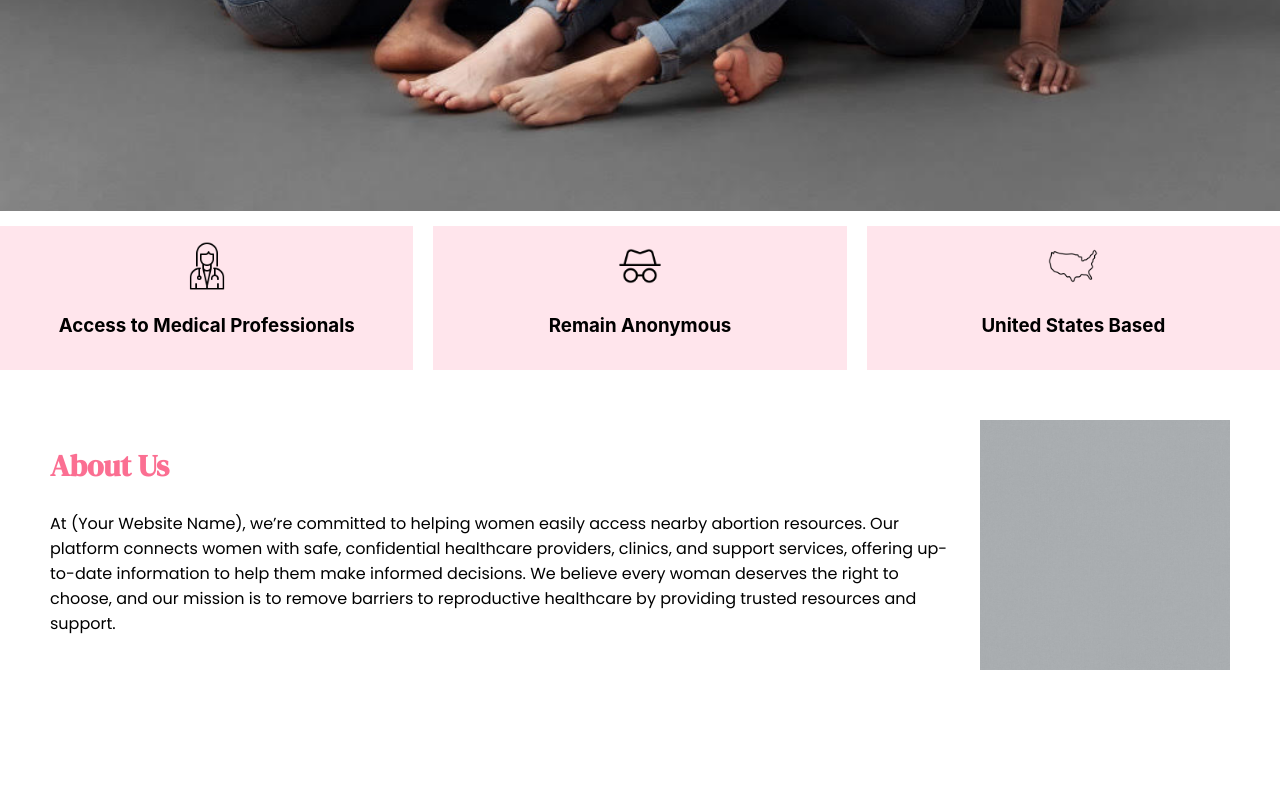
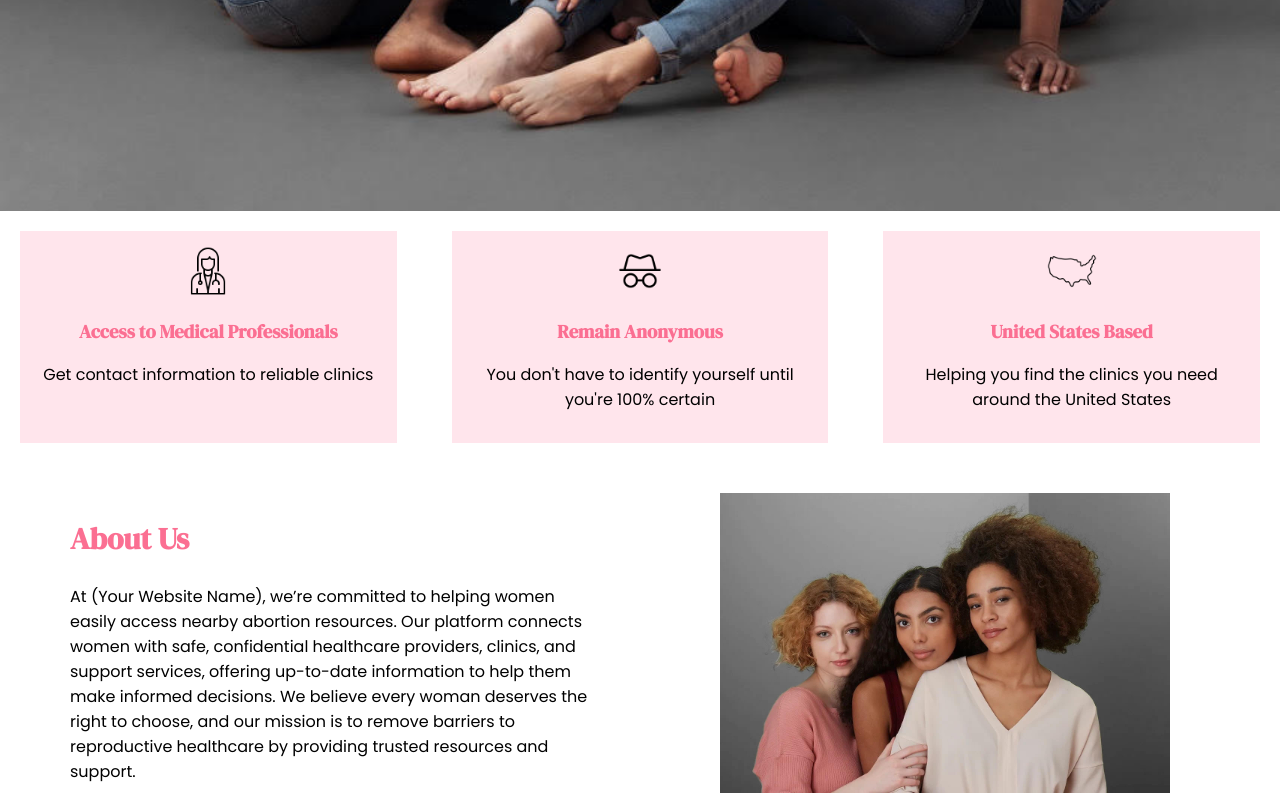
Before and after one commit to kaylainoa/Swamphacks, a React (Create React App) app: page / in a window 1280 px wide. Shown: the part 589-1389 px from the top of the page. Before the commit the page ends 1263 px from the top, so only its background shows below. Built offline with nearby package versions, Linux system fonts and the light colour scheme.

Commit message:
updated about section

```diff
--- a/src/App.css
+++ b/src/App.css
@@ -13,6 +13,8 @@
   }
 }
 
+
+
 h1 {
   font-family: DM Serif Display;
   font-weight: bold;
@@ -20,7 +22,7 @@ h1 {
   font-size: 100px;
 }
 
-h2 {
+h2, h3 {
   font-family: DM Serif Display;
   font-weight: bold;
   color: #fb6f92;
@@ -37,13 +39,14 @@ p {
   background-image: url('Assets/women.jpg');
   background-size: cover;
   background-position: center;
+
 }
 
 .Purpose {
   display: flex;
   justify-content: space-around;
-  gap: 20px;
-  margin-top: 15px;
+  gap: 15px;
+  margin-top: 20px;
   margin-bottom: 50px;
 
 }
@@ -52,6 +55,14 @@ p {
   text-align: center;
   width: 30%;
   padding: 15px;
+  margin-left: 20px;
+  margin-right: 20px;
+}
+
+.column {
+  width: 45%;
+  margin-left: 20px;
+  margin-right: 20px;
 }
 
 #anonymous, #medical-prof {
@@ -82,15 +93,9 @@ p {
   padding: 5%;
 }
 
-.pfp_pic{
-  width: 200px;
-}
-
 .anon-icon, .US-icon, .doctor-icon {
   width: 50px;
 }
-
-
 
 .About-Us {
   margin-left: 50px;
@@ -103,7 +108,14 @@ p {
 }
 
 .about-image {
-  width: 40%;  /* Adjust width as needed */
+  text-align: center;
+}
+
+.Women2 {
+  width: 300%;
+  max-width: 450px;
+  height: auto;
+
 }
 
 .navbar{
--- a/src/Home.js
+++ b/src/Home.js
@@ -6,6 +6,7 @@ import doctor from './Assets/doctor.png';
 import US from './Assets/united-states.png';
 import blank from './Assets/fill-in-img.jpg';
 import homelanding from './Assets/women.jpg';
+import aboutusphoto from './Assets/women2.jpg';
 import {Link} from 'react-router-dom';
 
 
@@ -14,25 +15,28 @@ const Home = () => {
     <div>
 
       <header className="App-header">
-        <h1>Website Name</h1>
+        <h1>My Body My Place</h1>
       </header>
       <div className="Purpose">
         <div class="box" id="medical-prof">
           <img src={doctor} className="doctor-icon"/>
           <h3>Access to Medical Professionals</h3>
+          <p>Get contact information to reliable clinics</p>
         </div>
         <div class="box" id="anonymous">
           <img src={anonymous} className="anon-icon"/>
           <h3>Remain Anonymous</h3>
+          <p>You don't have to identify yourself until you're 100% certain</p>
         </div>
         <div class="box" id="medical-prof">
         <img src={US} className="US-icon"/>
           <h3>United States Based</h3>
+          <p>Helping you find the clinics you need around the United States</p>
         </div>
       </div>
 
       <div className="About-Us">
-        <div className="About-content">
+        <div className="column">
           <h2> About Us</h2>
           <p>At (Your Website Name), we’re committed to helping women easily access nearby abortion resources.
           Our platform connects women with safe, confidential healthcare providers, clinics, and support services,
@@ -41,10 +45,11 @@ const Home = () => {
           resources and support.</p>
 
         </div>
-        <div className="about-image">
-          <img src={blank} className="blank1"/>
+        <div className="column">
+          <div className="about-image">
+            <img src={aboutusphoto} className="Women2"/>
+          </div>
         </div>
-
       </div>
     </div>
   )
```
Also changed, not shown: src/Assets/women2.jpg (added).
